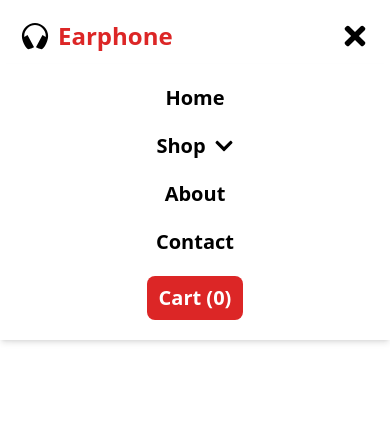
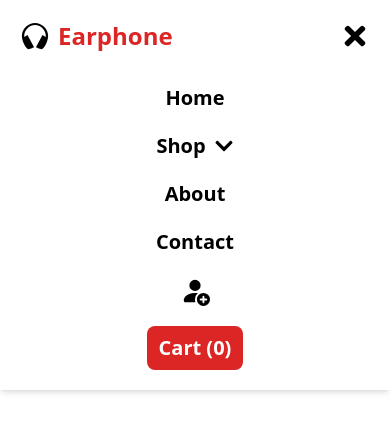
Before and after one commit to themanojking/headphones, a React (Create React App) app: page /cart in a window 390 px wide. Both pictures are taken after a click on the button 355 px from the left and 36 px from the top of the page. Shown: the top 432 px of the page. Built offline with nearby package versions, Linux system fonts and the light colour scheme.

Commit message:
add Signup link to Navbar for improved navigation

```diff
--- a/src/Components/Navbar.js
+++ b/src/Components/Navbar.js
@@ -96,6 +96,7 @@
 
           <Link to='/about' onClick={() => setIsOpen(false)}>About</Link>
           <Link to='/contact' onClick={() => setIsOpen(false)}>Contact</Link>
+          <Link to="/signup"><BsPersonFillAdd  className='flex items-center text-3xl'/></Link>
           <Link to='/cart' onClick={() => setIsOpen(false)}>
             <button className='px-3 py-2 text-white bg-red-600 rounded-lg hover:bg-black'>
               Cart ({cartproducts.length})
```
